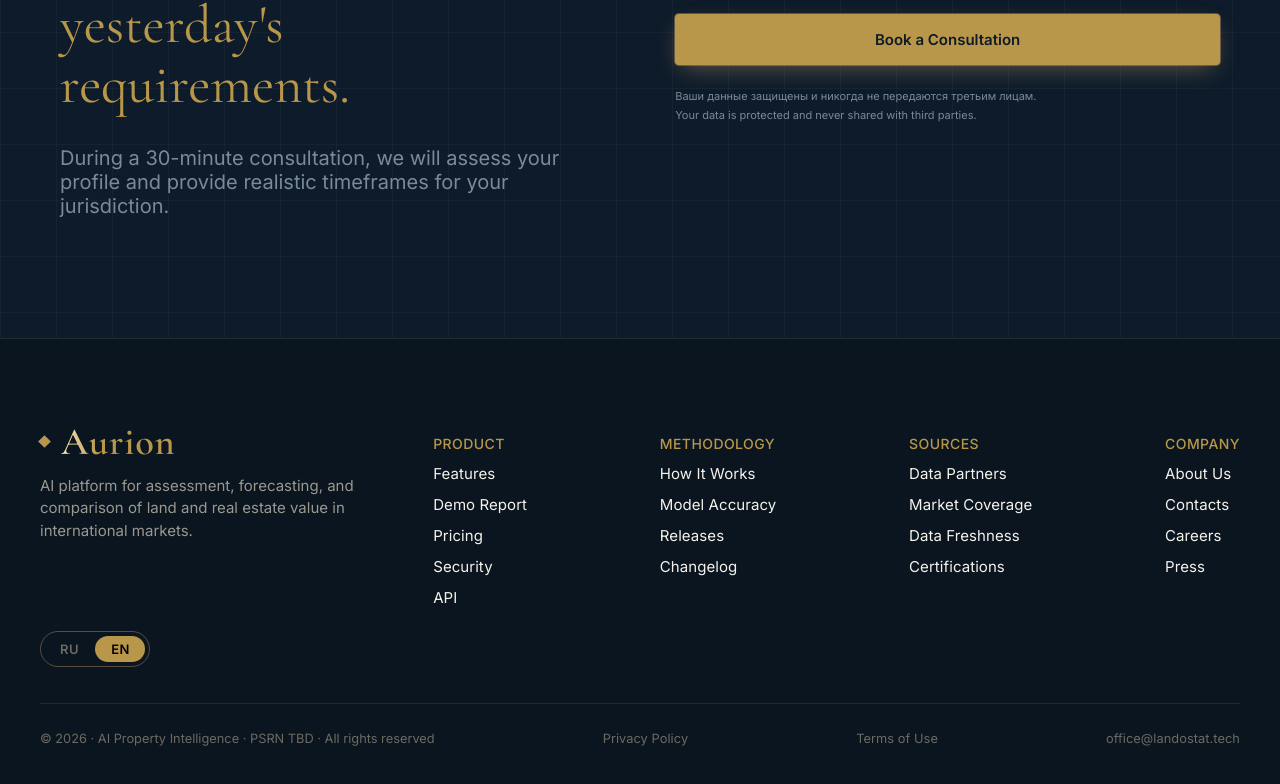
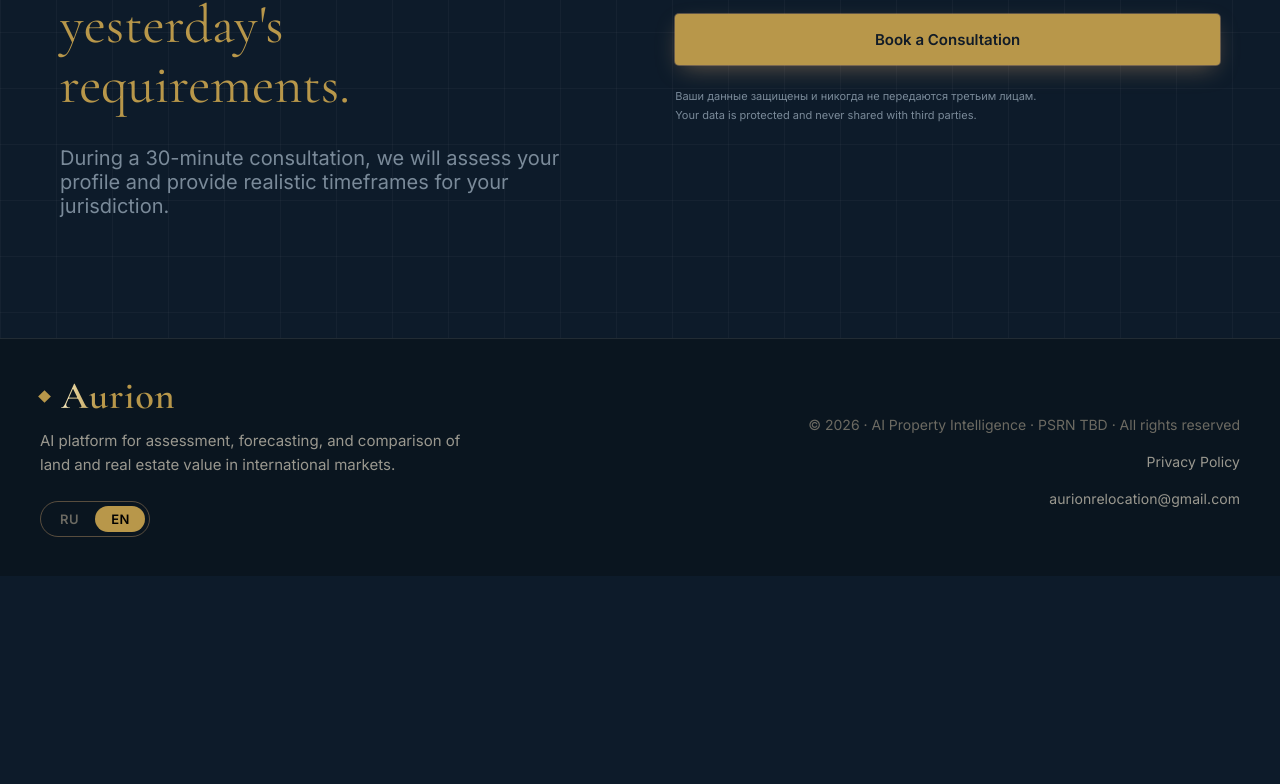
Before and after one commit to ViktorVolkin/AurionSite, a Next.js app: page /en in a window 1280 px wide. Shown: the part 5400-6184 px from the top of the page. After the commit the page ends 5976 px from the top, so only its background shows below. Built offline with nearby package versions, Linux system fonts and the light colour scheme; no server answers.

Commit message:
style(mainPage): :pencil2: changed footer
remade footer, made it more minimalistic.

```diff
--- a/src/app/[locale]/layout.tsx
+++ b/src/app/[locale]/layout.tsx
@@ -9,7 +9,7 @@ import {
 	setRequestLocale,
 } from "next-intl/server";
 import Footer from "../components/widgets/Footer";
-import { HEADER, FOOTER } from "../components/shared/lib/constants";
+import { FOOTER, HEADER } from "../components/shared/lib/constants";
 import Header from "../components/widgets/Header";
 
 const inter = Inter({
--- a/src/app/components/shared/lib/constants/LayoutContent.ts
+++ b/src/app/components/shared/lib/constants/LayoutContent.ts
@@ -90,44 +90,7 @@ export const HeaderDropdownContent: HeaderDropdownProps = {
 		},
 	],
 };
+
 export const FOOTER: FooterProps = {
-	description: "description",
-	product: {
-		title: "titles.product",
-		links: [
-			{ href: "#", text: "product.features" },
-			{ href: "#", text: "product.demo" },
-			{ href: "#", text: "product.pricing" },
-			{ href: "#", text: "product.security" },
-			{ href: "#", text: "product.api", desktopOnly: true },
-		],
-	},
-	methodology: {
-		title: "titles.methodology",
-		links: [
-			{ href: "#", text: "methodology.howItWorks" },
-			{ href: "#", text: "methodology.accuracy" },
-			{ href: "#", text: "methodology.releases" },
-			{ href: "#", text: "methodology.changelog", desktopOnly: true },
-		],
-	},
-	sources: {
-		title: "titles.sources",
-		links: [
-			{ href: "#", text: "sources.partners" },
-			{ href: "#", text: "sources.coverage" },
-			{ href: "#", text: "sources.freshness", desktopOnly: true },
-			{ href: "#", text: "sources.certifications", desktopOnly: true },
-		],
-	},
-	company: {
-		title: "titles.company",
-		links: [
-			{ href: "#", text: "company.about" },
-			{ href: "#", text: "company.contacts" },
-			{ href: "#", text: "company.careers" },
-			{ href: "#", text: "company.press", desktopOnly: true },
-		],
-	},
-	email: "office@landostat.tech",
+	email: "aurionrelocation@gmail.com",
 };
--- a/src/app/components/widgets/Footer/Footer.module.css
+++ b/src/app/components/widgets/Footer/Footer.module.css
@@ -3,9 +3,7 @@
 	flex-direction: column;
 	border-top: 1px solid rgba(245, 242, 236, 0.1);
 	background: #0a151f;
-	padding: clamp(36px, 6vw, 56px) 20px;
-	padding-block: 84px 48px;
-	gap: 22px;
+	padding: clamp(24px, 3vw, 40px) 20px;
 	position: relative;
 }
 
@@ -13,12 +11,15 @@
 	width: 100%;
 	max-width: 1200px;
 	margin: 0 auto;
+	display: flex;
+	flex-direction: column;
+	gap: 40px;
 }
 
-.top {
+.leftColumn {
 	display: flex;
 	flex-direction: column;
-	gap: 22px;
+	gap: 24px;
 }
 
 .header {
@@ -27,143 +28,63 @@
 	gap: 14px;
 }
 
-.image__container {
-	position: relative;
-	height: 28px;
-	width: 140px;
-}
-
 .description {
-	max-width: 60ch;
+	max-width: 45ch;
 	color: #9a988f;
-
 	font-size: clamp(13px, 1.2vw, 15px);
-	line-height: 1.5;
-}
-
-.navigation {
-	display: grid;
-	grid-template-columns: 1fr 1fr;
-	gap: 28px 20px;
-}
-
-.block__title {
-	margin-bottom: 12px;
-	color: var(--accent);
-	font-weight: 500;
-	text-transform: uppercase;
-
-	font-size: clamp(12px, 1.1vw, 14px);
-	margin-top: 12px;
-	letter-spacing: 0.03em;
-}
-
-.link__list {
-	list-style: none;
-	padding: 0;
-	margin: 0;
-	display: flex;
-	flex-direction: column;
-	gap: 12px;
-}
-
-.link__list li {
-	font-size: clamp(13px, 1.2vw, 15px);
-}
-
-.link__list a {
-	text-decoration: none;
-	color: inherit;
-	transition: color 0.2s ease;
+	line-height: 1.6;
 }
 
 .language__container {
 	display: flex;
-	width: 100%;
-	margin-top: 28px;
-	align-items: center;
-	justify-content: space-between;
-}
-
-.language__text {
-	color: #6c6a62;
-	font-size: clamp(12px, 1.1vw, 14px);
+	width: max-content;
 }
 
 .language__switcher {
 	background-color: #15171b;
 }
 
-.bottom {
+.rightColumn {
 	display: flex;
 	flex-direction: column;
-	gap: 10px;
-	padding-top: 25px;
-	margin-top: 36px;
-	position: relative;
-	border-top: 1px solid #25282e;
+	align-items: flex-start;
+	gap: 12px;
 	color: #6c6a62;
+	font-size: clamp(12px, 1.1vw, 14px);
 	line-height: 1.5;
+	align-self: center;
 }
 
-.feedback {
-	display: none;
-	margin-top: 5%;
+.legalText {
+	color: #6c6a62;
 }
 
-@media (max-width: 768px) {
-	.desktopOnly {
-		display: none;
-	}
-	.feedback {
-		display: flex;
-	}
+.legalLink {
+	text-decoration: none;
+	color: #9a988f;
+	transition: color 0.2s ease;
+}
+
+.legalLink:hover {
+	color: #f5f2ec;
 }
 
 @media (min-width: 768px) {
-	.top {
-		display: flex;
+	.content {
 		flex-direction: row;
-		position: relative;
-
-		padding-bottom: 60px;
+		justify-content: space-between;
+		align-items: flex-start;
 	}
 
-	.navigation {
-		display: flex;
-		flex-wrap: nowrap;
-		justify-content: space-between;
-		flex-grow: 1;
-
-		gap: clamp(16px, 2.5vw, 40px);
+	.leftColumn {
+		flex: 0 1 450px;
 	}
 
-	.language__text {
-		display: none;
-	}
-
-	.language__container {
-		width: max-content;
-		height: max-content;
-		position: absolute;
-		bottom: 0;
-		left: 0;
-		margin-top: 0;
-	}
-
-	.header {
-		flex: 0 1 320px;
-		margin-right: clamp(24px, 4vw, 64px);
-	}
-
-	.bottom {
-		display: flex;
-		flex-direction: row;
-		flex-wrap: wrap;
-		justify-content: space-between;
-	}
-
-	.bottom__text {
-		font-size: clamp(11px, 1vw, 13px);
+	.rightColumn {
+		flex: 0 0 auto;
+		align-items: flex-end;
+		text-align: right;
+		gap: 16px;
+		margin-top: 8px;
 	}
 }
--- a/src/app/components/widgets/Footer/Footer.tsx
+++ b/src/app/components/widgets/Footer/Footer.tsx
@@ -1,83 +1,42 @@
 import { getTranslations } from "next-intl/server";
 import styles from "./Footer.module.css";
-import { FooterProps, BlockProps } from "./Footer.types";
 import { Link } from "@/i18n/navigation";
-import clsx from "clsx";
 import LanguageSwitcher from "../../shared/LanguageSwitcher";
 import Logo from "../../shared/Logo";
 
-export default async function Footer({
-	company,
-	description,
-	methodology,
-	product,
-	sources,
-	email,
-}: FooterProps) {
+interface FooterProps {
+	email: string;
+}
+
+export default async function Footer({ email }: FooterProps) {
 	const t = await getTranslations("widgets.footer");
-
-	const renderBlock = (block: BlockProps) => {
-		if (!block || !block.links || block.links.length === 0) return null;
-
-		return (
-			<div className={styles.block}>
-				<div
-					className={styles.block__title}
-					role="heading"
-					aria-level={3}>
-					{t(block.title)}
-				</div>
-				<ul className={styles.link__list}>
-					{block.links.map((link) => (
-						<li
-							key={link.text}
-							className={clsx({
-								[styles.desktopOnly]: link.desktopOnly,
-							})}>
-							<Link href={link.href}>{t(link.text)}</Link>
-						</li>
-					))}
-				</ul>
-			</div>
-		);
-	};
 
 	return (
 		<footer className={styles.wrapper}>
 			<div className={styles.content}>
-				<div className={styles.top}>
+				<div className={styles.leftColumn}>
 					<div className={styles.header}>
 						<Logo />
-						<p className={styles.description}>{t(description)}</p>
+						<p className={styles.description}>{t("description")}</p>
 					</div>
-
-					<nav
-						className={styles.navigation}
-						aria-label="Footer navigation">
-						{renderBlock(product)}
-						{renderBlock(methodology)}
-						{renderBlock(sources)}
-						{renderBlock(company)}
-					</nav>
-
 					<div className={styles.language__container}>
-						<p className={styles.language__text}>{t("bottom.language")}</p>
 						<LanguageSwitcher className={styles.language__switcher} />
 					</div>
 				</div>
 
-				<div className={styles.bottom}>
-					<span className={styles.bottom__text}>{t("bottom.copyright")}</span>
-					<span className={styles.bottom__text}>
-						<Link href="/privacy">{t("bottom.privacy")}</Link>
-					</span>
-					<span className={styles.bottom__text}>
-						<Link href="/terms">{t("bottom.terms")}</Link>
-					</span>
+				<div className={styles.rightColumn}>
+					<span className={styles.legalText}>{t("bottom.copyright")}</span>
+					<Link
+						href="/privacy"
+						className={styles.legalLink}>
+						{t("bottom.privacy")}
+					</Link>
 					{email && (
-						<span className={styles.bottom__text}>
-							<a href={`mailto:${email}`}>{email}</a>
-						</span>
+						<a
+							href={`mailto:${email}`}
+							className={styles.legalLink}>
+							{email}
+						</a>
 					)}
 				</div>
 			</div>
```
Also changed, not shown: src/app/components/widgets/Footer/Footer.types.ts (+1 -7 lines), src/messages/ru.json.
